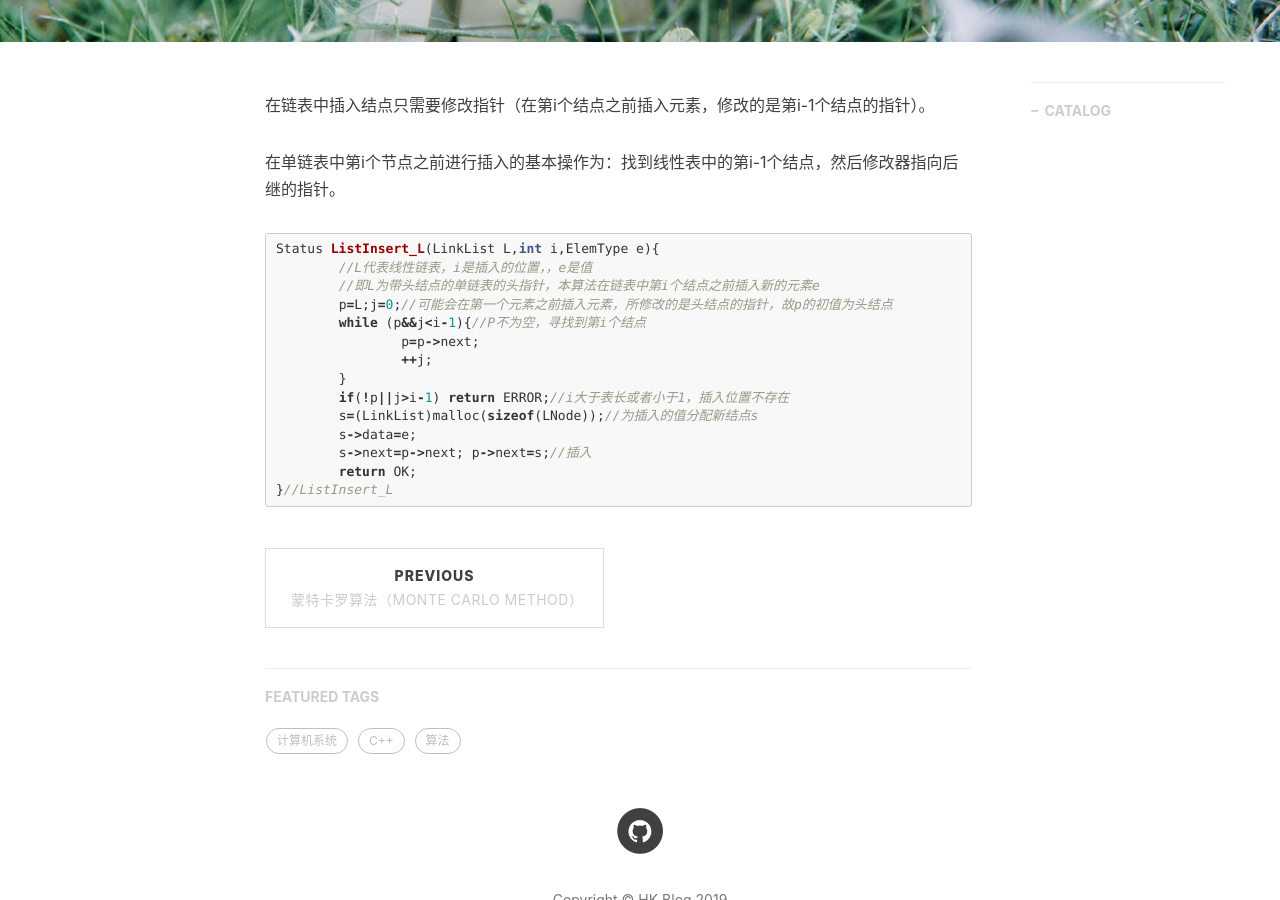
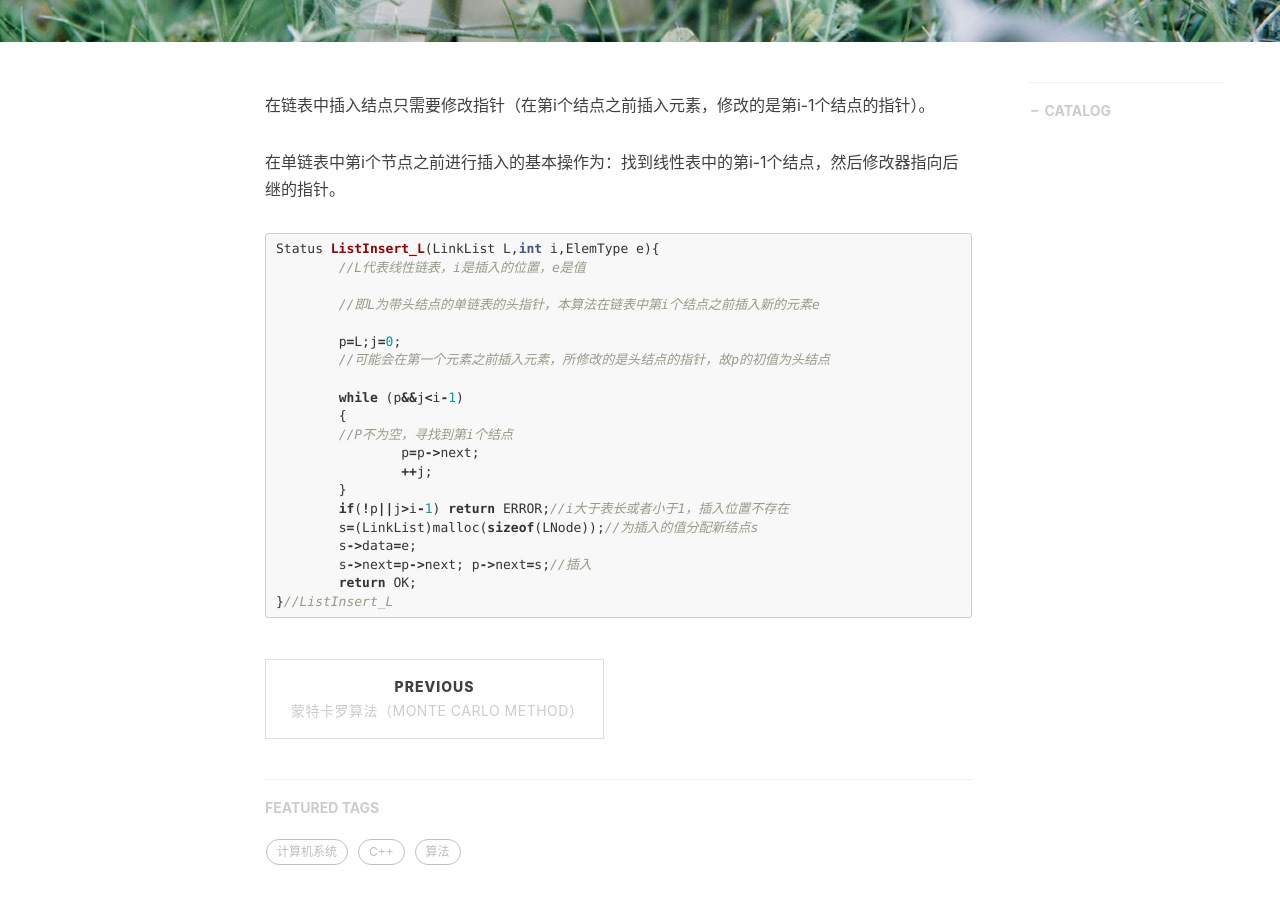
Before and after one commit to Hkaren78/Hkaren78.github.io, a Jekyll site: the page built from _posts/2019-03-19-DataStructure1.md, in a window 1280 px wide and 900 px high, scrolled down 415 px. Built offline with Jekyll 4.4.1, drawn with Linux system fonts in a browser that asks for light colours; nearby versions of some CDN libraries; comment, search, counter and statistics services are not loaded.

````diff
--- a/_posts/2019-03-19-DataStructure1.md
+++ b/_posts/2019-03-19-DataStructure1.md
@@ -15,10 +15,16 @@ tags:
 
 ```c
 Status ListInsert_L(LinkList L,int i,ElemType e){
-	//L代表线性链表，i是插入的位置，，e是值
+	//L代表线性链表，i是插入的位置，e是值
+
 	//即L为带头结点的单链表的头指针，本算法在链表中第i个结点之前插入新的元素e
-	p=L;j=0;//可能会在第一个元素之前插入元素，所修改的是头结点的指针，故p的初值为头结点
-	while (p&&j<i-1){//P不为空，寻找到第i个结点
+
+	p=L;j=0;
+	//可能会在第一个元素之前插入元素，所修改的是头结点的指针，故p的初值为头结点
+
+	while (p&&j<i-1)
+	{
+	//P不为空，寻找到第i个结点
 		p=p->next;
 		++j;
 	}
````
